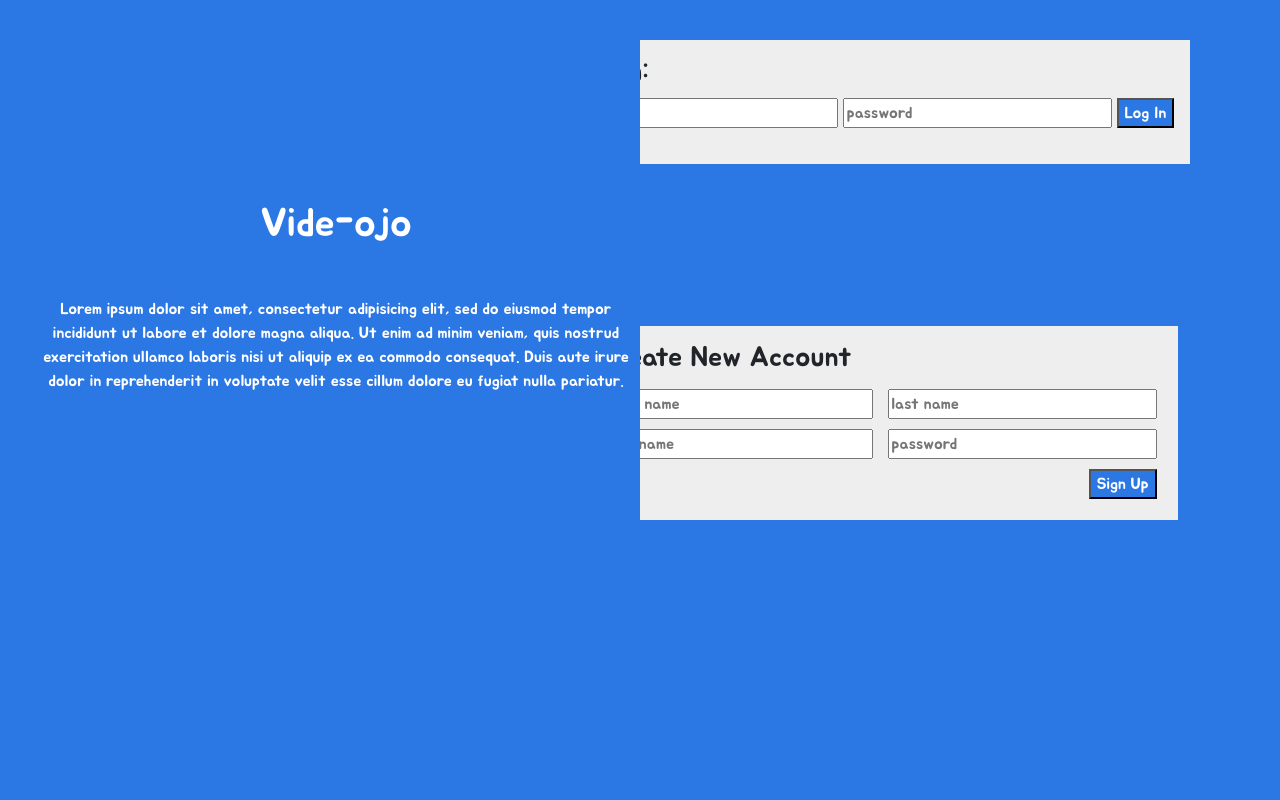
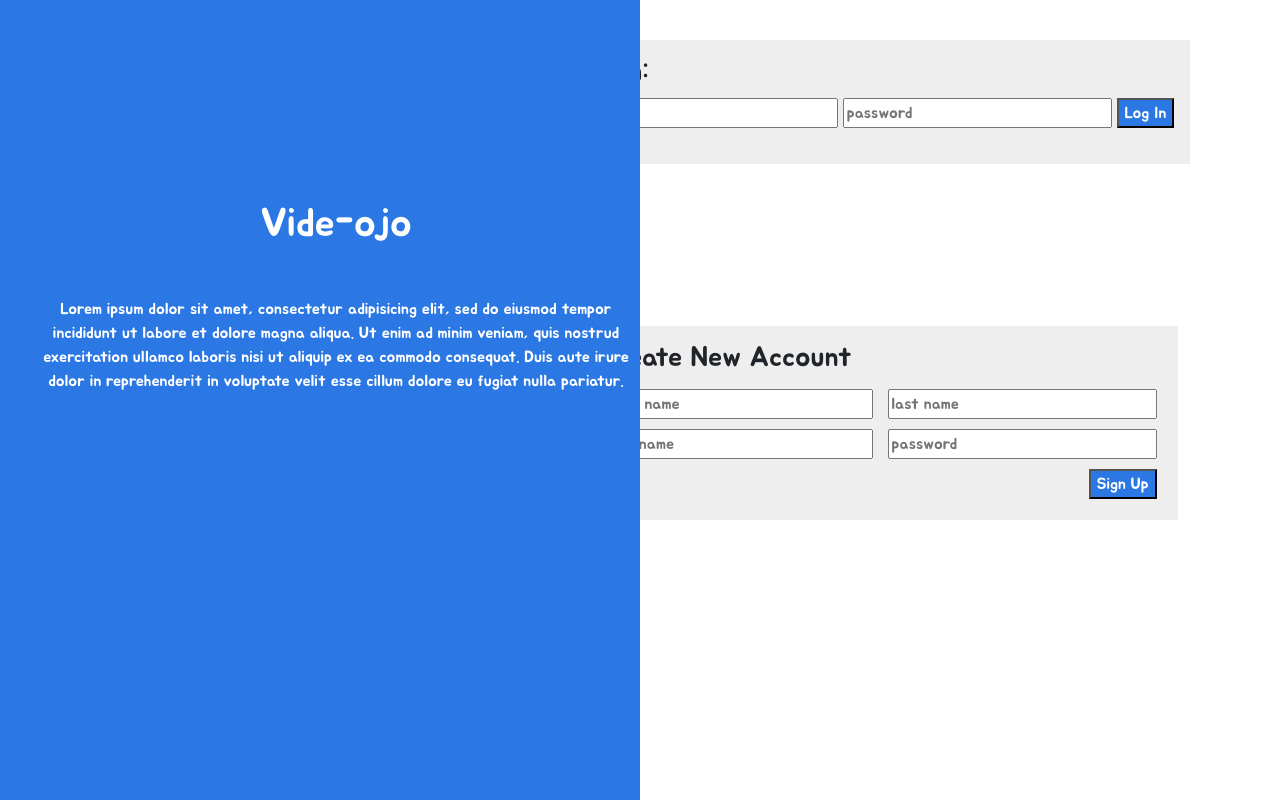
Before and after one commit to Amjad-H-Ali/Project-2-Video-App, a Node server app: page / in a window 1280 px wide. Run offline with Node 20, Linux system fonts and the light colour scheme; some libraries are stand-ins or nearby versions.

Commit message:
stashing changes to css and add

```diff
--- a/public/css/style.css
+++ b/public/css/style.css
@@ -102,7 +102,7 @@
 
 
 body {
-    background-color: #2b78e4;
+ /*   background-color: #2b78e4;*/
     font-family:'Jua', sans-serif;
 
 }
--- a/views/user/add.ejs
+++ b/views/user/add.ejs
@@ -9,7 +9,7 @@
 	<a href="/logout">log out</a> <br/> -->
 	<input type="search" name="youtubeVids" placeholder="Search For Videos...">
 	<button id='button'>Go!</button>
-	<div>
+	<div >
 		<p>Search for videos to save to your page.</p>
 	</div>
 
```
